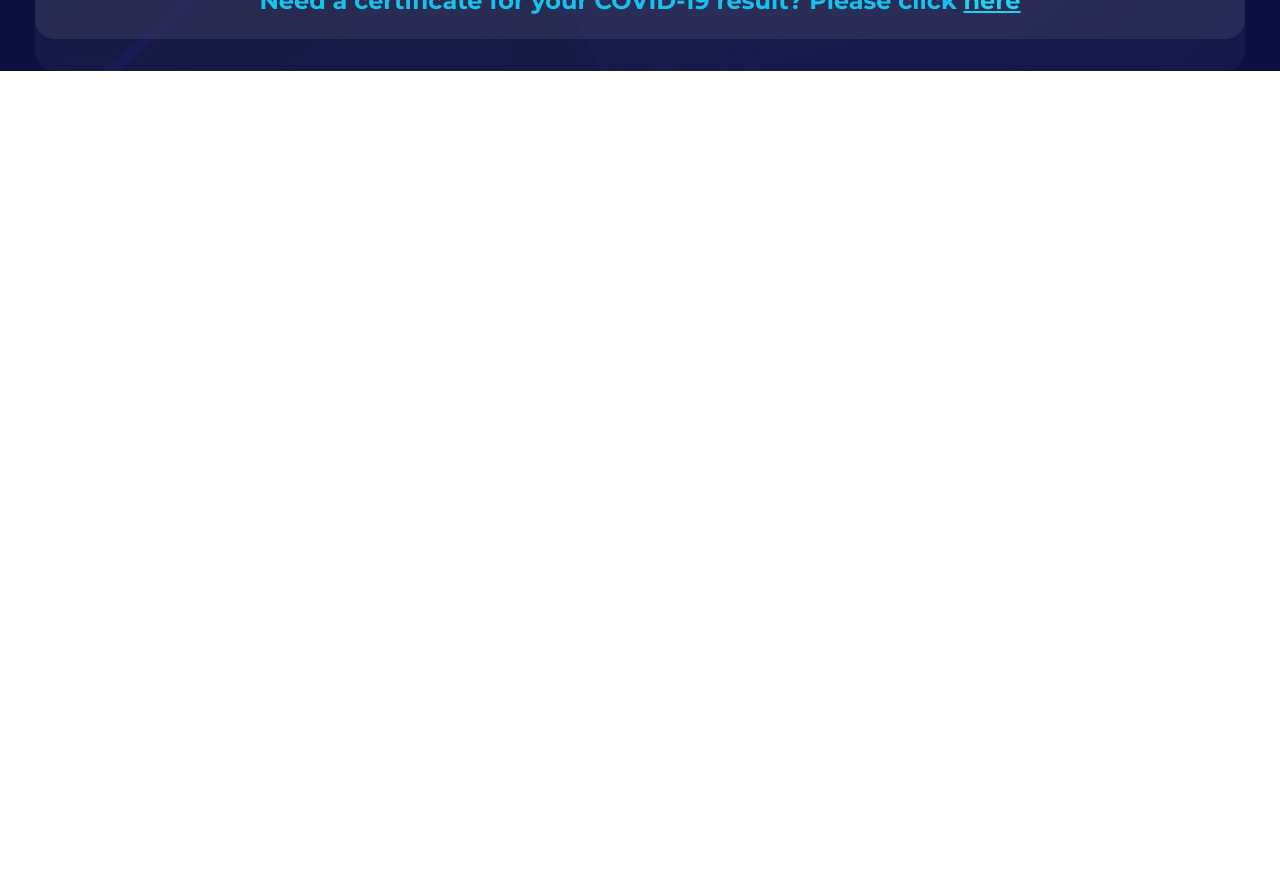
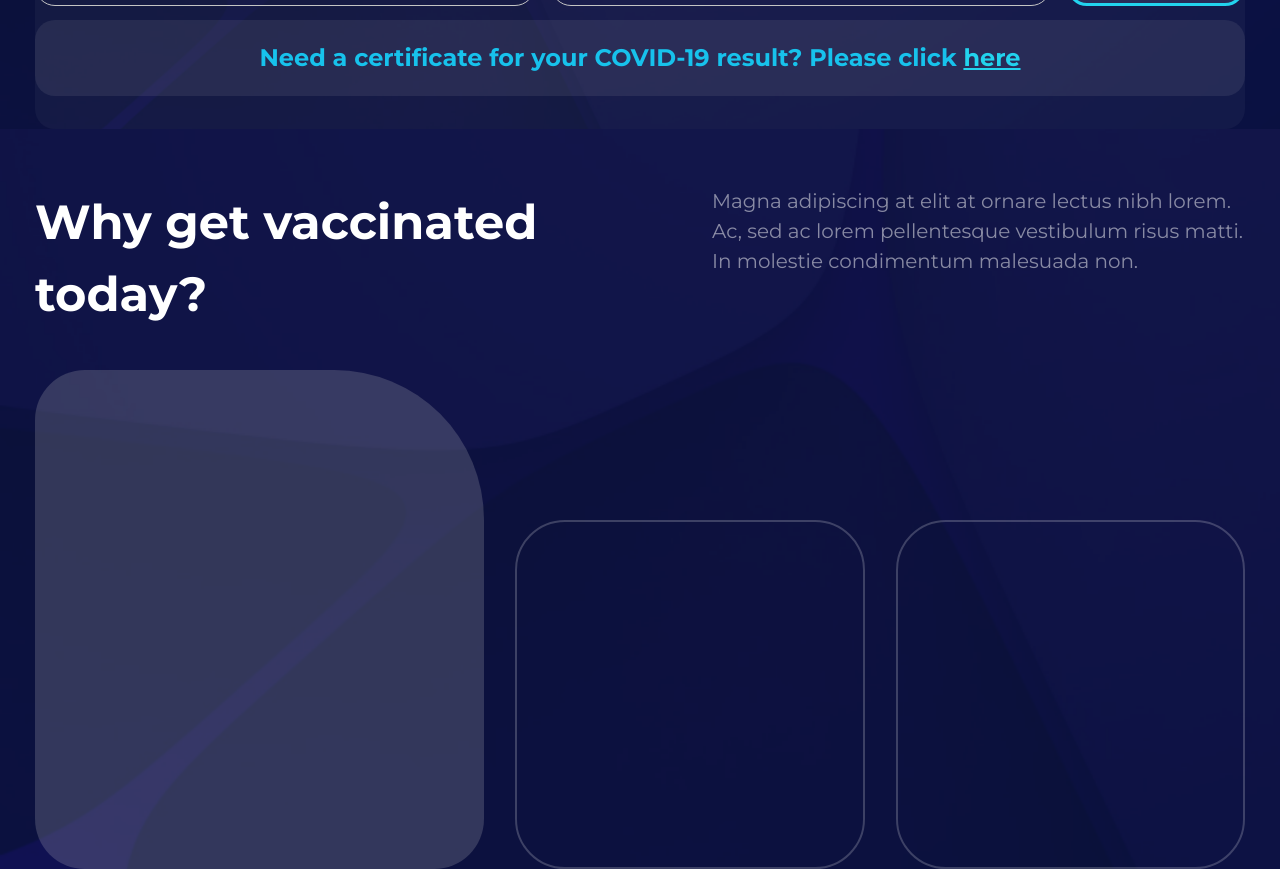
Before and after one commit to humaira-reactdev/Vaccination, a React (Vite) app: page / in a window 1280 px wide. Shown: the part 1740-2609 px from the top of the page. Before the commit the page ends 1811 px from the top, so only its background shows below. Built offline with nearby package versions, Linux system fonts and the light colour scheme.

Commit message:
WHy get vaccinated section started

```diff
--- /dev/null
+++ b/src/Components/WhyGetVaccinated/WhyGetVaccinated.css
@@ -0,0 +1,27 @@
+.why{
+    @apply bg-[url('/images/whybg.png')] bg-cover bg-no-repeat font-montserrat hidden lg:block;
+}
+
+.vaccinatedHeading{
+    @apply text-white font-bold text-[47.9px] w-[503.95px]
+}
+
+.text{
+    @apply flex justify-between pt-[57.88px]
+}
+
+.textVaccinated{
+    @apply text-[19.96px] text-[rgba(255,255,255,0.5)] w-[533px]
+}
+
+.cards{
+    @apply flex justify-between
+}
+
+.immune{
+    @apply mt-[39.92px] w-[449.06px] h-[498.96px] bg-[rgba(196,196,196,0.21)] rounded-tl-[49.96px] rounded-tr-[149.69px] rounded-b-[49.9px]
+}
+
+.minimize, .protect{
+    @apply w-[349.27px] h-[349.27px] bg-transparent border-2 border-[rgba(255,255,255,0.2)] rounded-[49.9px] mt-[189.6px]
+}
--- /dev/null
+++ b/src/Components/WhyGetVaccinated/WhyGetVaccinated.jsx
@@ -0,0 +1,33 @@
+import React from 'react'
+import './WhyGetVaccinated.css'
+
+const WhyGetVaccinated = () => {
+  return (
+    <>
+    <div className='why'>
+        <div className="container">
+            <div className="text">
+                <h2 className='vaccinatedHeading'>Why get vaccinated today?</h2>
+                <p className='textVaccinated'>Magna adipiscing at elit at ornare lectus nibh lorem.
+                Ac, sed ac lorem pellentesque vestibulum risus matti.
+                In molestie condimentum malesuada non.</p>
+            </div>
+            <div className='cards'>
+                <div className='immune'>
+
+
+                </div>
+                <div className='minimize'>
+
+                </div>
+                <div className='protect'>
+
+                </div>
+            </div>
+        </div>
+    </div>
+    </>
+  )
+}
+
+export default WhyGetVaccinated
--- a/src/Pages/Home.jsx
+++ b/src/Pages/Home.jsx
@@ -2,6 +2,7 @@ import React from 'react'
 import Banner from '../Components/Banner/Banner'
 import ResponsiveBanner from '../Components/ResponsiveBanner/ResponsiveBanner'
 import DatabaseForm from '../Components/DatabaseForm/DatabaseForm'
+import WhyGetVaccinated from '../Components/WhyGetVaccinated/WhyGetVaccinated'
 
 const Home = () => {
   return (
@@ -9,6 +10,7 @@ const Home = () => {
       <Banner/>
       <ResponsiveBanner/>
       <DatabaseForm/>
+      <WhyGetVaccinated/>
     </>
   )
 }
```
Also changed, not shown: public/images/whybg.png (added).
